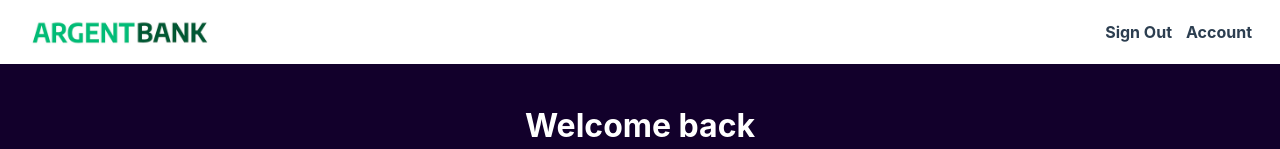
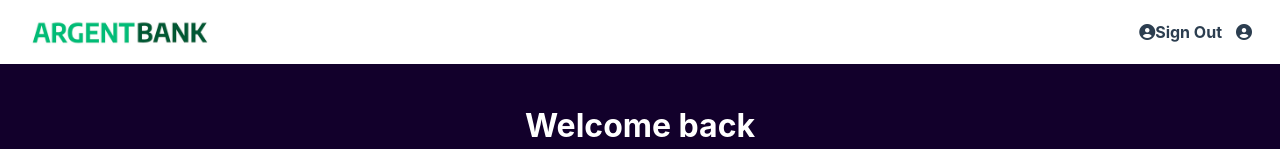
Before and after one commit to Franswa56/argent-bank, a React (Create React App) app: page /user in a window 1280 px wide. Shown: the top 149 px of the page. Built offline with nearby package versions, Linux system fonts and the light colour scheme; no server answers; sample sign-in values are in the browser's storage; the HTML template or start-up script is replaced by a standard one.

Commit message:
corrections après soutenance

```diff
--- a/public/index.html
+++ b/public/index.html
@@ -3,7 +3,7 @@
   <head>
     <meta charset="utf-8" />
     <link rel="icon" href="%PUBLIC_URL%/favicon.ico" />
-    <link rel="styles heet" href="https://cdnjs.cloudflare.com/ajax/libs/font-awesome/6.2.1/css/all.min.css" integrity="sha512-MV7K8+y+gLIBoVD59lQIYicR65iaqukzvf/nwasF0nqhPay5w/9lJmVM2hMDcnK1OnMGCdVK+iQrJ7lzPJQd1w==" crossorigin="anonymous" referrerpolicy="no-referrer" />
+    <link rel="stylesheet" href="https://cdnjs.cloudflare.com/ajax/libs/font-awesome/6.2.1/css/all.min.css" integrity="sha512-MV7K8+y+gLIBoVD59lQIYicR65iaqukzvf/nwasF0nqhPay5w/9lJmVM2hMDcnK1OnMGCdVK+iQrJ7lzPJQd1w==" crossorigin="anonymous" referrerpolicy="no-referrer" />
     <meta name="viewport" content="width=device-width, initial-scale=1" />
     <meta name="theme-color" content="#000000" />
     <meta
--- a/src/components/Header/Header.js
+++ b/src/components/Header/Header.js
@@ -35,7 +35,6 @@
       <div className="header-nav">
         {isLoggedIn ? (
           <>
-          <p className="username">{userName}</p>
             <button className="main-nav-item" onClick={(e) => {
               e.preventDefault();
               handleLogout();
@@ -45,7 +44,7 @@
             </button>
             <Link className="main-nav-item" to="/user">
               <i className="fa fa-user-circle"></i>
-              Account
+              {userName}
             </Link>
           </>
         ) : (
```
